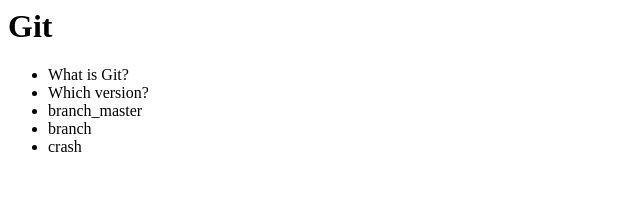
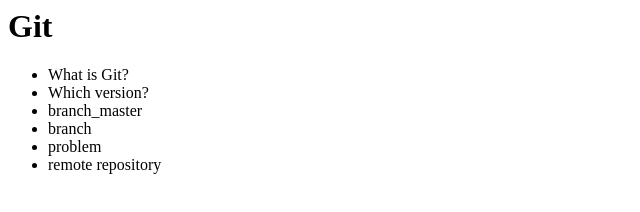
Before and after one commit to YunkiJo/opentutorials_git_yunki, a plain HTML site: page index.html in a window 1280 px wide. Shown: the whole page, without its empty margins (0-640 px from the left). Drawn offline with Linux system fonts and the light colour scheme.

Commit message:
remote repository is added

```diff
--- a/index.html
+++ b/index.html
@@ -13,7 +13,8 @@
 			<li>Which version?</li>
 			<li>branch_master</li>
 			<li>branch</li>
-			<li>crash</li>
+			<li>problem</li>
+			<li>remote repository</li>
 		</ul>
 	</body>
 </html>
```
